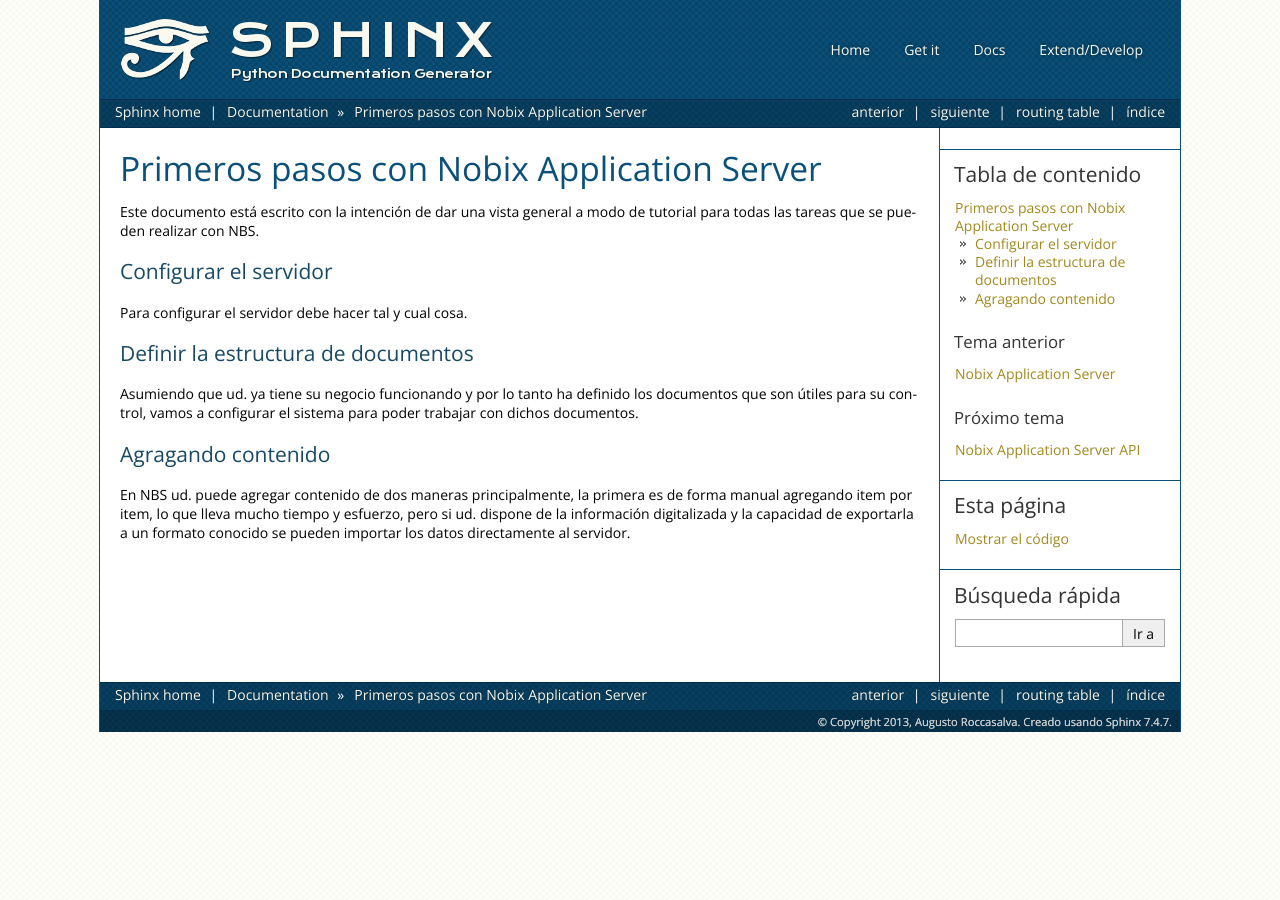
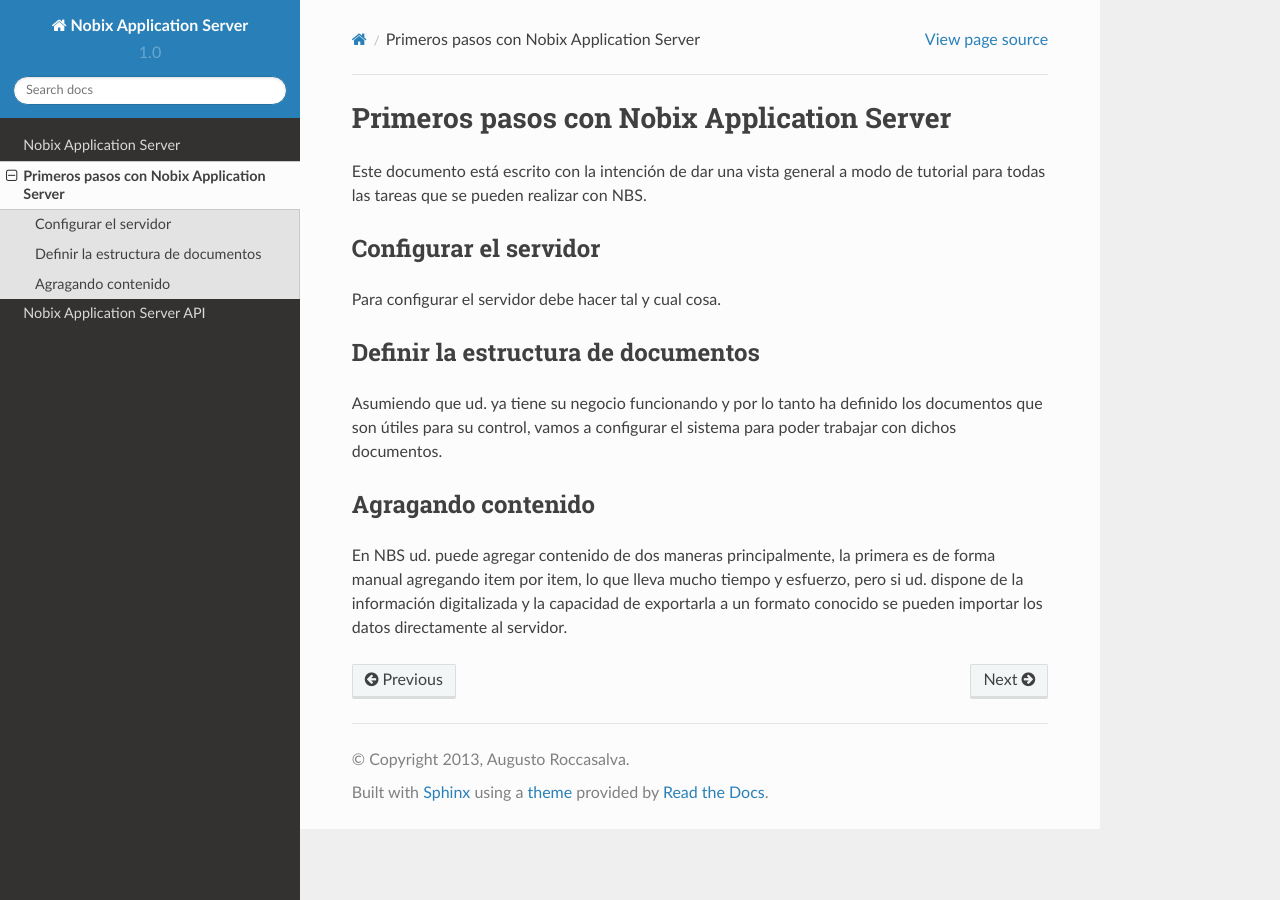
Before and after one commit to coyotevz/nbs, a Sphinx documentation site: the page built from docs/tutorial.rst, in a window 1280 px wide. Built offline with Sphinx 7.4.7 and the Read the Docs theme 2.0.0, drawn with Linux system fonts in a browser that asks for light colours.

Commit message:
Now use rtd theme for documentation

```diff
--- a/docs/_themes/sphinx13/layout.html
+++ /dev/null
@@ -1,78 +0,0 @@
-{#
-    sphinxdoc/layout.html
-    ~~~~~~~~~~~~~~~~~~~~~
-
-    Sphinx layout template for the sphinxdoc theme.
-
-    :copyright: Copyright 2007-2013 by the Sphinx team, see AUTHORS.
-    :license: BSD, see LICENSE for details.
-#}
-{%- extends "basic/layout.html" %}
-
-{# put the sidebar before the body #}
-{% block sidebar1 %}{{ sidebar() }}{% endblock %}
-{% block sidebar2 %}{% endblock %}
-
-{% block extrahead %}
-    <link href='http://fonts.googleapis.com/css?family=Open+Sans:300,400,700'
-          rel='stylesheet' type='text/css'>
-{{ super() }}
-{%- if not embedded %}
-    <style type="text/css">
-      table.right { float: right; margin-left: 20px; }
-      table.right td { border: 1px solid #ccc; }
-      {% if pagename == 'index' %}
-      .related { display: none; }
-      {% endif %}
-    </style>
-    <script type="text/javascript">
-      // intelligent scrolling of the sidebar content
-      $(window).scroll(function() {
-        var sb = $('.sphinxsidebarwrapper');
-        var win = $(window);
-        var sbh = sb.height();
-        var offset = $('.sphinxsidebar').position()['top'];
-        var wintop = win.scrollTop();
-        var winbot = wintop + win.innerHeight();
-        var curtop = sb.position()['top'];
-        var curbot = curtop + sbh;
-        // does sidebar fit in window?
-        if (sbh < win.innerHeight()) {
-          // yes: easy case -- always keep at the top
-          sb.css('top', $u.min([$u.max([0, wintop - offset - 10]),
-                                $(document).height() - sbh - 200]));
-        } else {
-          // no: only scroll if top/bottom edge of sidebar is at
-          // top/bottom edge of window
-          if (curtop > wintop && curbot > winbot) {
-            sb.css('top', $u.max([wintop - offset - 10, 0]));
-          } else if (curtop < wintop && curbot < winbot) {
-            sb.css('top', $u.min([winbot - sbh - offset - 20,
-                                  $(document).height() - sbh - 200]));
-          }
-        }
-      });
-    </script>
-{%- endif %}
-{% endblock %}
-
-{% block rootrellink %}
-        <li><a href="{{ pathto('index') }}">Sphinx home</a>&nbsp;|</li>
-        <li><a href="{{ pathto('contents') }}">Documentation</a> &raquo;</li>
-{% endblock %}
-
-{% block header %}
-<div class="pageheader">
-  <ul>
-    <li><a href="{{ pathto('index') }}">Home</a></li>
-    <li><a href="{{ pathto('install') }}">Get it</a></li>
-    <li><a href="{{ pathto('contents') }}">Docs</a></li>
-    <li><a href="{{ pathto('develop') }}">Extend/Develop</a></li>
-  </ul>
-  <div>
-    <a href="{{ pathto('index') }}">
-      <img src="{{ pathto('_static/sphinxheader.png', 1) }}" alt="SPHINX" />
-    </a>
-  </div>
-</div>
-{% endblock %}
--- a/docs/_themes/sphinx13/static/sphinx13.css
+++ /dev/null
@@ -1,396 +0,0 @@
-/*
- * sphinx13.css
- * ~~~~~~~~~~~~
- *
- * Sphinx stylesheet -- sphinx13 theme.
- *
- * :copyright: Copyright 2007-2013 by the Sphinx team, see AUTHORS.
- * :license: BSD, see LICENSE for details.
- *
- */
-
-@import url("basic.css");
-
-/* -- page layout ----------------------------------------------------------- */
-
-body {
-    font-family: 'Open Sans', 'Lucida Grande', 'Lucida Sans Unicode', 'Geneva',
-                 'Verdana', sans-serif;
-    font-size: 14px;
-    text-align: center;
-    background-image: url(bodybg.png);
-    color: black;
-    padding: 0;
-    border-right: 1px solid #0a507a;
-    border-left: 1px solid #0a507a;
-
-    margin: 0 auto;
-    min-width: 780px;
-    max-width: 1080px;
-}
-
-.pageheader {
-    background-image: url(headerbg.png);
-    text-align: left;
-    padding: 10px 15px;
-}
-
-.pageheader ul {
-    float: right;
-    color: white;
-    list-style-type: none;
-    padding-left: 0;
-    margin-top: 30px;
-    margin-right: 10px;
-}
-
-.pageheader li {
-    float: left;
-    margin: 0 0 0 10px;
-}
-
-.pageheader li a {
-    border-radius: 1px;
-    padding: 8px 12px;
-    color: #f9f9f0;
-    text-shadow: 0 0 5px rgba(0, 0, 0, 0.5);
-}
-
-.pageheader li a:hover {
-    background-color: #f9f9f0;
-    color: #0a507a;
-    text-shadow: none;
-}
-
-div.document {
-    background-color: white;
-    text-align: left;
-}
-
-div.bodywrapper {
-    margin: 0 240px 0 0;
-    border-right: 1px solid #0a507a;
-}
-
-div.body {
-    margin: 0;
-    padding: 0.5em 20px 20px 20px;
-}
-
-div.related {
-    font-size: 1em;
-    color: white;
-}
-
-div.related ul {
-    background-image: url(relbg.png);
-    height: 1.9em;
-    border-top: 1px solid #002e50;
-    border-bottom: 1px solid #002e50;
-}
-
-div.related ul li {
-    margin: 0 5px 0 0;
-    padding: 0;
-    float: left;
-}
-
-div.related ul li.right {
-    float: right;
-    margin-right: 5px;
-}
-
-div.related ul li a {
-    margin: 0;
-    padding: 0 5px 0 5px;
-    line-height: 1.75em;
-    color: #f9f9f0;
-    text-shadow: 0px 0px 1px rgba(0, 0, 0, 0.5);
-}
-
-div.related ul li a:hover {
-    color: white;
-    /*text-decoration: underline;*/
-    text-shadow: 0px 0px 1px rgba(255, 255, 255, 0.5);
-}
-
-div.sphinxsidebarwrapper {
-    position: relative;
-    top: 0px;
-    padding: 0;
-}
-
-div.sphinxsidebar {
-    margin: 0;
-    padding: 0 15px 15px 0;
-    width: 210px;
-    float: right;
-    font-size: 1em;
-    text-align: left;
-}
-
-div.sphinxsidebar .logo {
-    font-size: 1.8em;
-    color: #0A507A;
-    font-weight: 300;
-    text-align: center;
-}
-
-div.sphinxsidebar .logo img {
-    vertical-align: middle;
-}
-
-div.sphinxsidebar input {
-    border: 1px solid #aaa;
-    font-family: 'Open Sans', 'Lucida Grande', 'Lucida Sans Unicode', 'Geneva',
-                 'Verdana', sans-serif;
-    font-size: 1em;
-}
-
-div.sphinxsidebar h3 {
-    font-size: 1.5em;
-    border-top: 1px solid #0a507a;
-    margin-top: 1em;
-    margin-bottom: 0.5em;
-    padding-top: 0.5em;
-}
-
-div.sphinxsidebar h4 {
-    font-size: 1.2em;
-    margin-bottom: 0;
-}
-
-div.sphinxsidebar h3, div.sphinxsidebar h4 {
-    margin-right: -15px;
-    margin-left: -15px;
-    padding-right: 14px;
-    padding-left: 14px;
-    color: #333;
-    font-weight: 300;
-    /*text-shadow: 0px 0px 0.5px rgba(0, 0, 0, 0.4);*/
-}
-
-div.sphinxsidebarwrapper > h3:first-child {
-    margin-top: 0.5em;
-    border: none;
-}
-
-div.sphinxsidebar h3 a {
-    color: #333;
-}
-
-div.sphinxsidebar ul {
-    color: #444;
-    margin-top: 7px;
-    padding: 0;
-    line-height: 130%;
-}
-
-div.sphinxsidebar ul ul {
-    margin-left: 20px;
-    list-style-image: url(listitem.png);
-}
-
-div.footer {
-    background-image: url(footerbg.png);
-    color: #ccc;
-    text-shadow: 0 0 .2px rgba(255, 255, 255, 0.8);
-    padding: 3px 8px 3px 0;
-    clear: both;
-    font-size: 0.8em;
-    text-align: right;
-}
-
-/* no need to make a visible link to Sphinx on the Sphinx page */
-div.footer a {
-    color: #ccc;
-}
-
-/* -- body styles ----------------------------------------------------------- */
-
-p {
-    margin: 0.8em 0 0.5em 0;
-}
-
-a {
-    color: #A2881D;
-    text-decoration: none;
-}
-
-a:hover {
-    color: #E1C13F;
-}
-
-div.body a {
-    text-decoration: underline;
-}
-
-h1 {
-    margin: 10px 0 0 0;
-    font-size: 2.4em;
-    color: #0A507A;
-    font-weight: 300;
-}
-
-h2 {
-    margin: 1.em 0 0.2em 0;
-    font-size: 1.5em;
-    font-weight: 300;
-    padding: 0;
-    color: #174967;
-}
-
-h3 {
-    margin: 1em 0 -0.3em 0;
-    font-size: 1.3em;
-    font-weight: 300;
-}
-
-div.body h1 a, div.body h2 a, div.body h3 a, div.body h4 a, div.body h5 a, div.body h6 a {
-    text-decoration: none;
-}
-
-div.body h1 a tt, div.body h2 a tt, div.body h3 a tt, div.body h4 a tt, div.body h5 a tt, div.body h6 a tt {
-    color: #0A507A !important;
-    font-size: inherit !important;
-}
-
-a.headerlink {
-    color: #0A507A !important;
-    font-size: 12px;
-    margin-left: 6px;
-    padding: 0 4px 0 4px;
-    text-decoration: none !important;
-    float: right;
-}
-
-a.headerlink:hover {
-    background-color: #ccc;
-    color: white!important;
-}
-
-cite, code, tt {
-    font-family: 'Consolas', 'DejaVu Sans Mono',
-                 'Bitstream Vera Sans Mono', monospace;
-    font-size: 14px;
-    letter-spacing: -0.02em;
-}
-
-tt {
-    background-color: #f2f2f2;
-    border: 1px solid #ddd;
-    border-radius: 2px;
-    color: #333;
-    padding: 1px;
-}
-
-tt.descname, tt.descclassname, tt.xref {
-    border: 0;
-}
-
-hr {
-    border: 1px solid #abc;
-    margin: 2em;
-}
-
-a tt {
-    border: 0;
-    color: #a2881d;
-}
-
-a tt:hover {
-    color: #e1c13f;
-}
-
-pre {
-    font-family: 'Consolas', 'DejaVu Sans Mono',
-                 'Bitstream Vera Sans Mono', monospace;
-    font-size: 13px;
-    letter-spacing: 0.015em;
-    line-height: 120%;
-    padding: 0.5em;
-    border: 1px solid #ccc;
-    border-radius: 2px;
-    background-color: #f8f8f8;
-}
-
-pre a {
-    color: inherit;
-    text-decoration: underline;
-}
-
-td.linenos pre {
-    padding: 0.5em 0;
-}
-
-div.quotebar {
-    background-color: #f8f8f8;
-    max-width: 250px;
-    float: right;
-    padding: 0px 7px;
-    border: 1px solid #ccc;
-    margin-left: 1em;
-}
-
-div.topic {
-    background-color: #f8f8f8;
-}
-
-table {
-    border-collapse: collapse;
-    margin: 0 -0.5em 0 -0.5em;
-}
-
-table td, table th {
-    padding: 0.2em 0.5em 0.2em 0.5em;
-}
-
-div.admonition, div.warning {
-    font-size: 0.9em;
-    margin: 1em 0 1em 0;
-    border: 1px solid #86989B;
-    border-radius: 2px;
-    background-color: #f7f7f7;
-    padding: 0;
-}
-
-div.admonition p, div.warning p {
-    margin: 0.5em 1em 0.5em 1em;
-    padding: 0;
-}
-
-div.admonition pre, div.warning pre {
-    margin: 0.4em 1em 0.4em 1em;
-}
-
-div.admonition p.admonition-title,
-div.warning p.admonition-title {
-    margin-top: 1em;
-    padding-top: 0.5em;
-    font-weight: bold;
-}
-
-div.warning {
-    border: 1px solid #940000;
-/*    background-color: #FFCCCF;*/
-}
-
-div.warning p.admonition-title {
-}
-
-div.admonition ul, div.admonition ol,
-div.warning ul, div.warning ol {
-    margin: 0.1em 0.5em 0.5em 3em;
-    padding: 0;
-}
-
-.viewcode-back {
-    font-family: 'Open Sans', 'Lucida Grande', 'Lucida Sans Unicode', 'Geneva',
-                 'Verdana', sans-serif;
-}
-
-div.viewcode-block:target {
-    background-color: #f4debf;
-    border-top: 1px solid #ac9;
-    border-bottom: 1px solid #ac9;
-}
--- a/docs/_themes/sphinx13/theme.conf
+++ /dev/null
@@ -1,4 +0,0 @@
-[theme]
-inherit = basic
-stylesheet = sphinx13.css
-pygments_style = trac
--- a/docs/conf.py
+++ b/docs/conf.py
@@ -12,6 +12,7 @@
 # serve to show the default.
 
 import sys, os
+import sphinx_rtd_theme
 
 # If extensions (or modules to document with autodoc) are in another directory,
 # add these directories to sys.path here. If the directory is relative to the
@@ -106,8 +107,8 @@
 # Add any paths that contain custom themes here, relative to this directory.
 #html_theme_path = []
 
-html_theme = 'sphinx13'
-html_theme_path = ['_themes']
+html_theme = 'sphinx_rtd_theme'
+html_theme_path = [sphinx_rtd_theme.get_html_theme_path()]
 
 # The name for this set of Sphinx documents.  If None, it defaults to
 # "<project> v<release> documentation".
--- a/requirements-doc.txt
+++ b/requirements-doc.txt
@@ -1,3 +1,4 @@
 -r requirements.txt
 Sphinx
 sphinxcontrib-httpdomain>=1.1.8
+sphinx_rtd_theme
```
Also changed, not shown: docs/_themes/sphinx13/static/bodybg.png (deleted), docs/_themes/sphinx13/static/footerbg.png (deleted), docs/_themes/sphinx13/static/headerbg.png (deleted), docs/_themes/sphinx13/static/listitem.png (deleted), docs/_themes/sphinx13/static/relbg.png (deleted), docs/_themes/sphinx13/static/sphinxheader.png (deleted).
